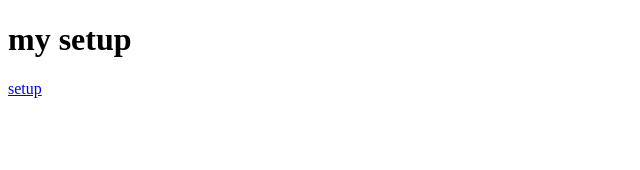
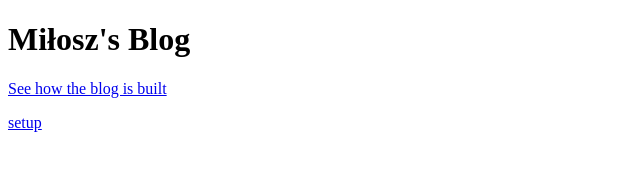
Before and after one commit to CatAwayFromFire/blog, a plain HTML site: page index.html in a window 1280 px wide. Shown: the whole page, without its empty margins (0-640 px from the left). Drawn offline with Linux system fonts and the light colour scheme.

```diff
--- a/index.html
+++ b/index.html
@@ -1,10 +1,15 @@
 <!doctype html>
 <html>
     <head>
-        <title>Miłosz's Blog</title>
+        <title>Milosz's Blog</title>
     </head>
     <body>
-        <h1>my setup</h1>
+        <h1>Miłosz's Blog</h1>
+        <p>
+            <a href="https://github.com/CatAwayFromFire/blog"
+                >See how the blog is built</a
+            >
+        </p>
         <p><a href="/pages/setup.html">setup</a></p>
     </body>
 </html>
```
Also changed, not shown: 1 other file.
